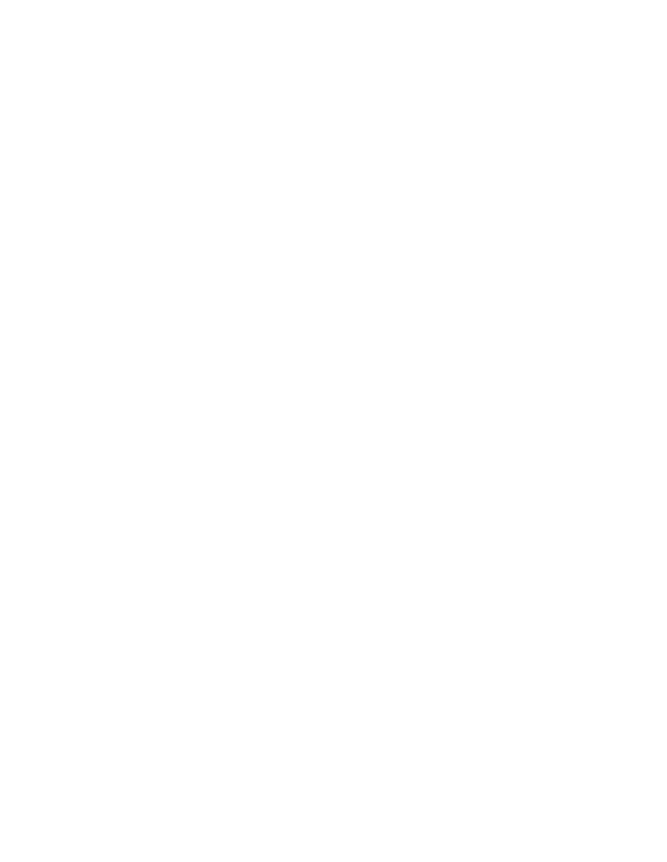
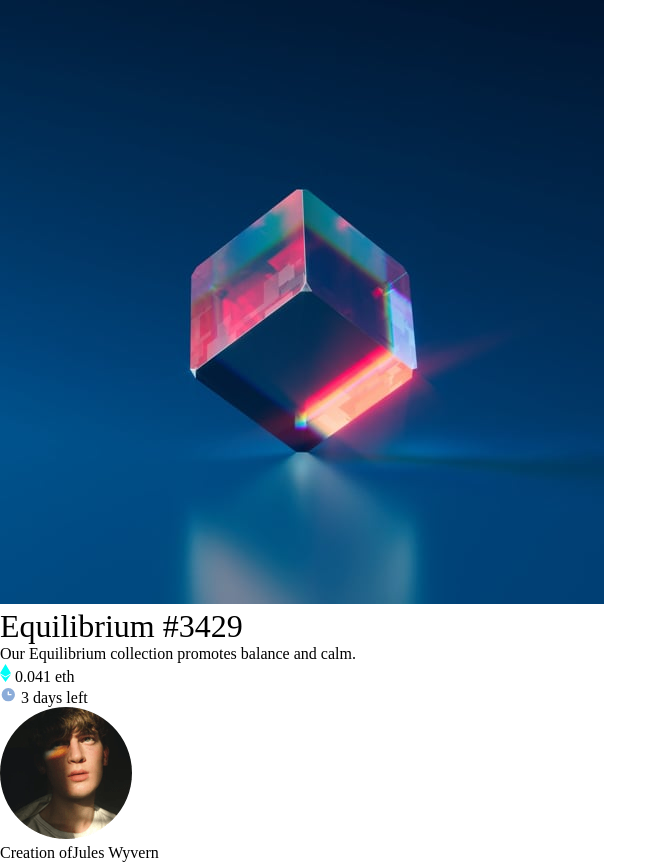
Before and after one commit to KrzysztofGrudzien/frontend-mentor-nft-card-component, a plain HTML site: page index.html in a window 1280 px wide. Shown: the whole page, without its empty margins (0-667 px from the left). Before the commit the page ends 800 px from the top, so only its background shows below. Drawn offline with Linux system fonts and the light colour scheme.

Commit message:
add HTML structure

```diff
--- a/index.html
+++ b/index.html
@@ -7,5 +7,27 @@
         <link rel="stylesheet" href="css/style.css" />
         <title>Frontend Mentor | NFT preview card component</title>
     </head>
-    <body></body>
+    <body>
+        <main class="main">
+            <article class="card">
+                <img src="./images/image-equilibrium.jpg" alt="equilibrium image" class="card__img" />
+                <h1 class="card__title">Equilibrium #3429</h1>
+                <p class="card__description">Our Equilibrium collection promotes balance and calm.</p>
+                <div class="label">
+                    <div class="label__eth">
+                        <img src="./images/icon-ethereum.svg" alt="icon ethereum" class="label__img" />
+                        <span class="label__text label__text--light">0.041 eth</span>
+                    </div>
+                    <div class="label__days">
+                        <img src="./images/icon-clock.svg" alt="icon clock" class="label__img" />
+                        <span class="label__text">3 days left</span>
+                    </div>
+                </div>
+                <footer class="footer">
+                    <img src="./images/image-avatar.png" alt="avatar" class="footer__img" />
+                    <p class="footer__description">Creation of<span class="text-white">Jules Wyvern</span></p>
+                </footer>
+            </article>
+        </main>
+    </body>
 </html>
```
